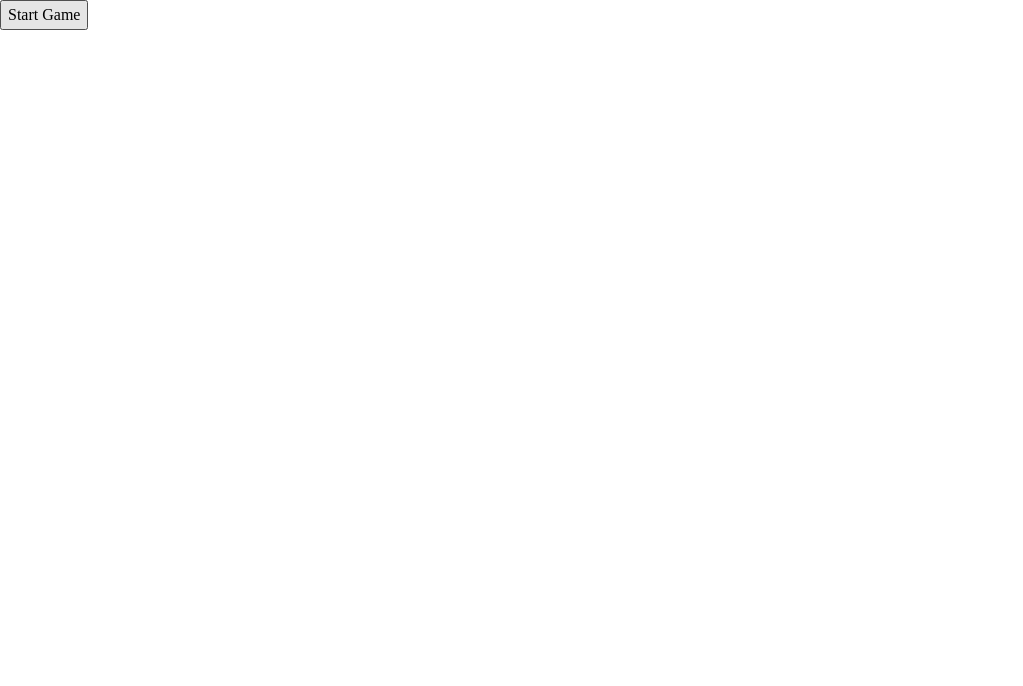
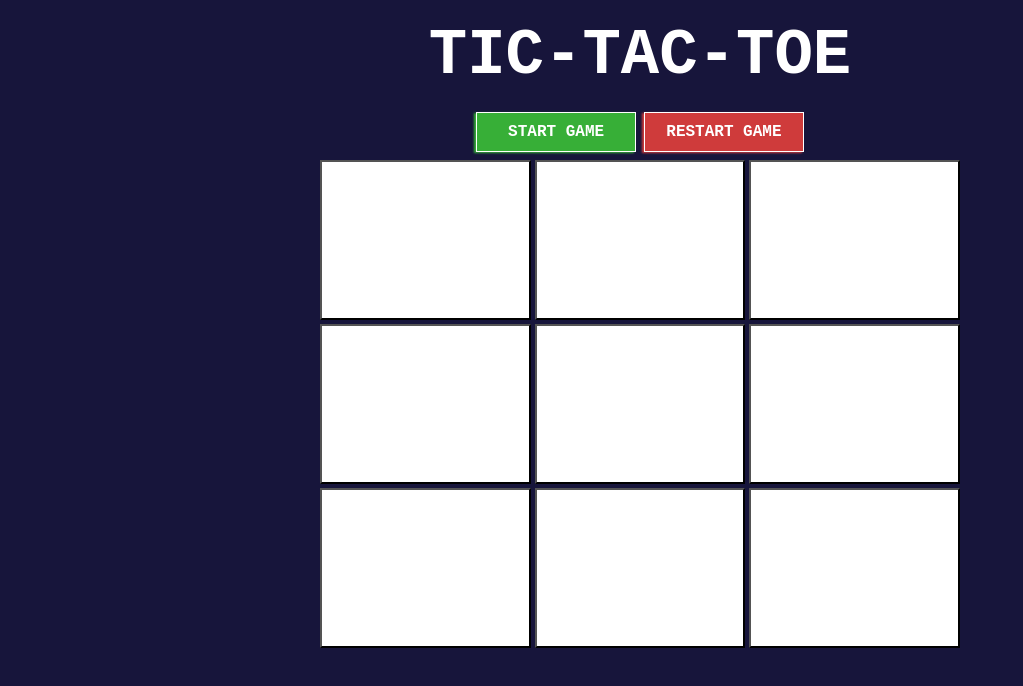
Before and after one commit to StewardRighteous/top-tic-tac-toe, a plain HTML site: page index.html in a window 1280 px wide. Shown: the whole page, without its empty margins (0-1023 px from the left). Drawn offline with Linux system fonts and the light colour scheme.

Commit message:
feat - Add UI to the game and design it

```diff
--- a/index.html
+++ b/index.html
@@ -9,6 +9,35 @@
     <script src="script.js" defer></script>
 </head>
 <body>
-    <button onclick="startGame()">Start Game</button>
+    <dialog class="player-name">
+        <form action="">
+            <label for="player1">Enter Player 1 Name :</label>
+            <input type="text" id="player1">
+            <label for="player2">Enter Player 2 Name :</label>
+            <input type="text" id="player2">
+        </form>
+    </dialog>
+    <div class="game-container">
+        <h1>TIC-TAC-TOE</h1>
+        <div class="buttons">
+            <button class="start">Start Game</button>
+            <button class="restart">Restart Game</button>
+        </div>
+        <div class="tic-tac-toe">
+            <button data-index="0" class="box"></button>
+            <button data-index="1" class="box"></button>
+            <button data-index="2" class="box"></button>
+            <button data-index="3" class="box"></button>
+            <button data-index="4" class="box"></button>
+            <button data-index="5" class="box"></button>
+            <button data-index="6" class="box"></button>
+            <button data-index="7" class="box"></button>
+            <button data-index="8" class="box"></button>
+        </div>
+    </div>
+    <dialog class="winner">
+        <p>The winner is</p>
+        <h1>player1</h1>
+    </dialog>
 </body>
 </html>
--- a/script.js
+++ b/script.js
@@ -130,7 +130,7 @@ function createPlayer() {
 
 function createNewGame() {
     let gameBoard = createGameBoard();
-    const rounds = 1;
+    const rounds = 3;
     let currentRound = 1;
     const winners = [];
     let player1 = createPlayer();
@@ -188,8 +188,3 @@ function createNewGame() {
     }
     return { startGame };
 }
-
-function startGame() {
-    let newgame = createNewGame();
-    newgame.startGame()
-}
--- a/style.css
+++ b/style.css
@@ -0,0 +1,95 @@
+:root{
+    --main-color: rgb(23, 21, 59);
+    --main-color-2: rgb(46, 35, 108);
+    --secondary-color: rgb(67, 61, 139);
+    --secondary-color-2:rgb(200, 172, 214);
+}
+
+body{
+    background-color: var(--main-color);
+    display: flex;
+    justify-content: center;
+    align-items: center;
+    font-family: monospace;
+}
+
+/* Total Game Area */
+.game-container{
+    min-width: 40rem;
+    min-height: 40rem;
+    margin-top: 8px;
+    display: grid;
+    grid-template-rows: 0.3fr 0.3fr 5fr;
+    gap: 8px;
+}
+
+.game-container h1{
+    justify-self: center;
+    align-self: center;
+    font-size: 4rem;
+    color: #ffffff;
+}
+
+.game-container .buttons{
+    align-self: center;
+    justify-self: center;
+}
+
+.game-container .buttons button{
+    width: 10rem;
+    height: 2.5rem;
+    color: white;
+    box-shadow: -2px 1px 2px var(--color);
+    background-color: var(--color);
+    border: 1px solid white;
+    font-weight: bold;
+    font-size: large;
+    text-transform: uppercase;
+}
+
+.game-container .buttons .start{
+    --color : rgb(55, 175, 55);
+}
+
+.game-container .buttons .start:hover{
+    --color : rgb(17, 214, 17);
+}
+
+.game-container .buttons .restart{
+    --color : rgb(207, 59, 59);
+}
+
+.game-container .buttons .restart:hover{
+    --color : rgb(223, 15, 15);
+}
+
+/* Tic Tac Toe game */
+.tic-tac-toe{
+    display: grid;
+    grid-template-columns: repeat(3, 1fr);
+    grid-template-rows: repeat(3, 1fr);
+    gap: 4px;
+}
+
+.tic-tac-toe button{
+    background-color: #ffffff;
+}
+
+.tic-tac-toe button:hover{
+    background-color: var(--secondary-color-2);
+}
+
+.tic-tac-toe .X,
+.tic-tac-toe .O{
+    align-self: center;
+    font-size: 7rem;
+    color: var(--marker-color);
+}
+
+.tic-tac-toe .X{
+    --marker-color: var(--main-color-2)
+}
+
+.tic-tac-toe .O{
+    --marker-color: var(--secondary-color);
+}
```
